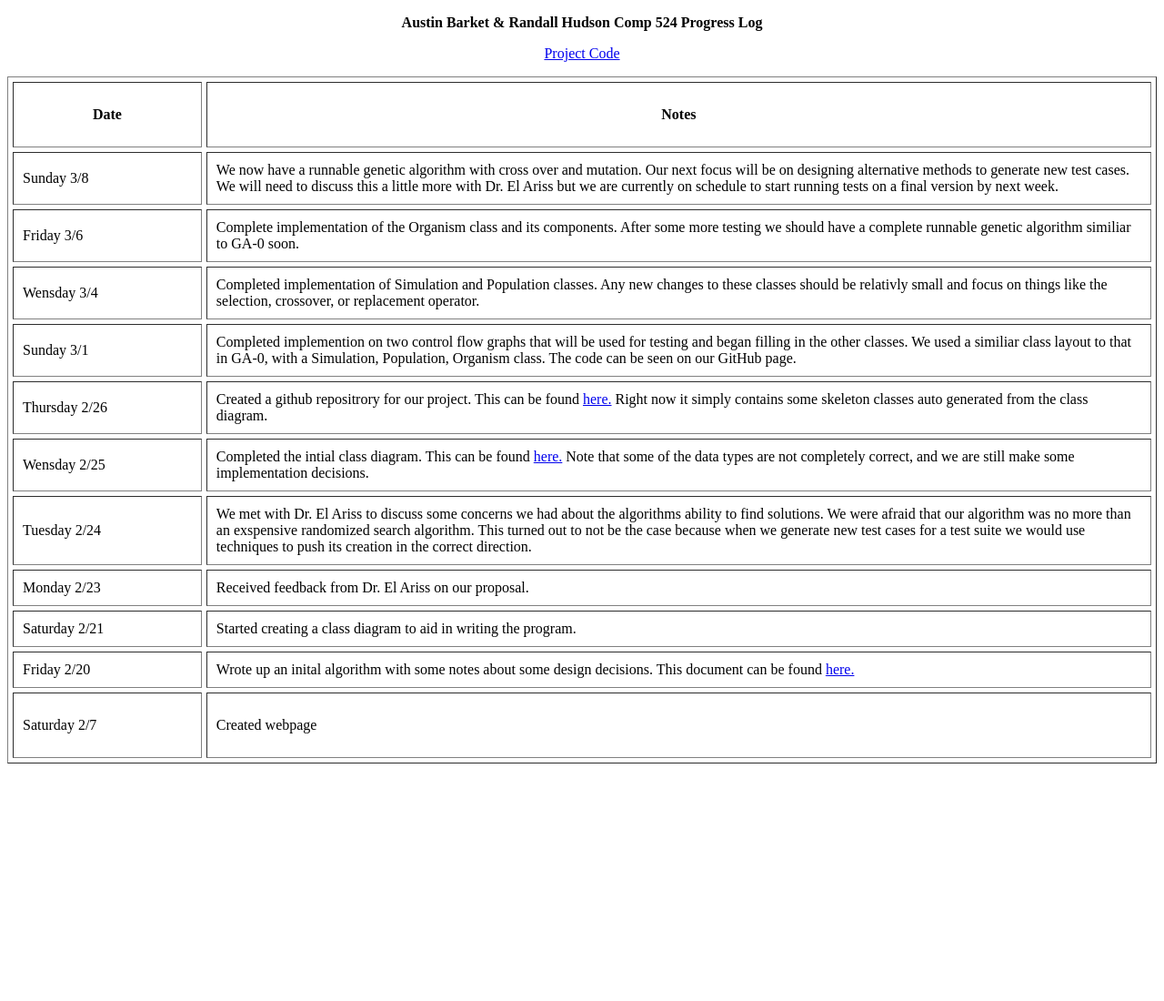
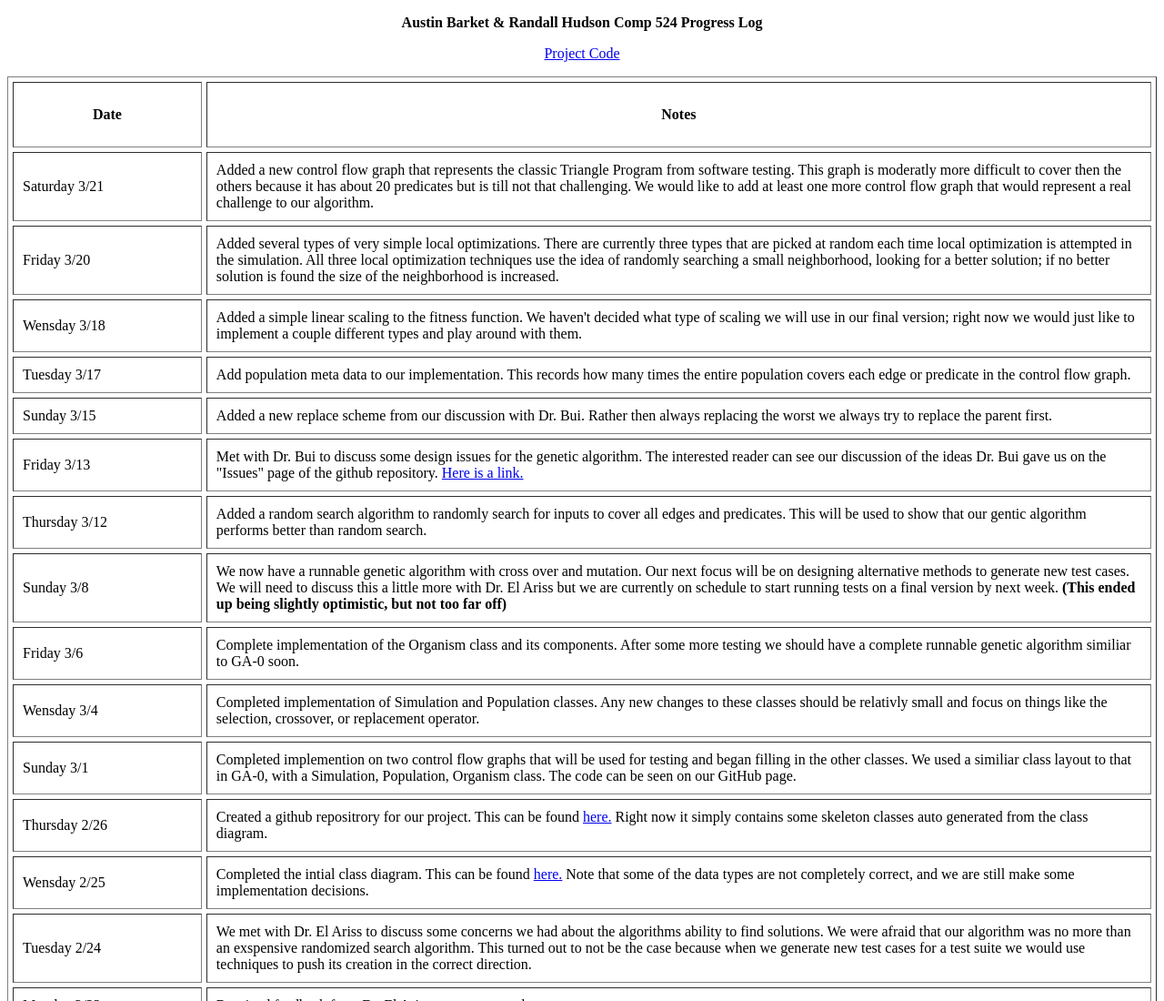
Before and after one commit to ambarket/comp524Website, a plain HTML site: page index.html in a window 1280 px wide. Shown: the top 1100 px of the page at 91% size. Before the commit the page ends 847 px from the top, so only its background shows below. Drawn offline with Linux system fonts and the light colour scheme.

Commit message:
Updated the website for dates 3/12 to 3/22

```diff
--- a/index.html
+++ b/index.html
@@ -41,8 +41,36 @@
 
 
         <tr>
+          <td height = auto>Saturday 3/21</td>
+          <td height = auto>Added a new control flow graph that represents the classic Triangle Program from software testing. This graph is moderatly more difficult to cover then the others because it has about 20 predicates but is till not that challenging. We would like to add at least one more control flow graph that would represent a real challenge to our algorithm. </td>
+        </tr>
+        <tr>
+          <td height = auto>Friday 3/20</td>
+          <td height = auto>Added several types of very simple local optimizations. There are currently three types that are picked at random each time local optimization is attempted in the simulation. All three local optimization techniques use the idea of randomly searching a small neighborhood, looking for a better solution; if no better solution is found the size of the neighborhood is increased.</td>
+        </tr>
+        <tr>
+          <td height = auto>Wensday 3/18</td>
+          <td height = auto>Added a simple linear scaling to the fitness function. We haven't decided what type of scaling we will use in our final version; right now we would just like to implement a couple different types and play around with them.</td>
+        </tr>
+        <tr>
+          <td height = auto>Tuesday 3/17</td>
+          <td height = auto>Add population meta data to our implementation. This records how many times the entire population covers each edge or predicate in the control flow graph.</td>
+        </tr>
+        <tr>
+          <td height = auto>Sunday 3/15</td>
+          <td height = auto>Added a new replace scheme from our discussion with Dr. Bui. Rather then always replacing the worst we always try to replace the parent first.</td>
+        </tr>
+        <tr>
+          <td height = auto>Friday 3/13</td>
+          <td height = auto>Met with Dr. Bui to discuss some design issues for the genetic algorithm. The interested reader can see our discussion of the ideas Dr. Bui gave us on the &quot;Issues&quot; page of the github repository. <a href="https://github.com/Akiira/Comp-524-program/issues">Here is a link.</a></td>
+        </tr>
+        <tr>
+          <td height = auto>Thursday 3/12</td>
+          <td height = auto>Added a random search algorithm to randomly search for inputs to cover all edges and predicates. This will be used to show that our gentic algorithm performs better than random search.</td>
+        </tr>
+        <tr>
           <td height = auto>Sunday 3/8</td>
-          <td height = auto>We now have a runnable genetic algorithm with cross over and mutation. Our next focus will be on designing alternative methods to generate new test cases. We will need to discuss this a little more with Dr. El Ariss but we are currently on schedule to start running tests on a final version by next week.</td>
+          <td height = auto>We now have a runnable genetic algorithm with cross over and mutation. Our next focus will be on designing alternative methods to generate new test cases. We will need to discuss this a little more with Dr. El Ariss but we are currently on schedule to start running tests on a final version by next week. <strong>(This ended up being slightly optimistic, but not too far off)</strong></td>
         </tr>
         <tr>
           <td height = auto>Friday 3/6</td>
```
